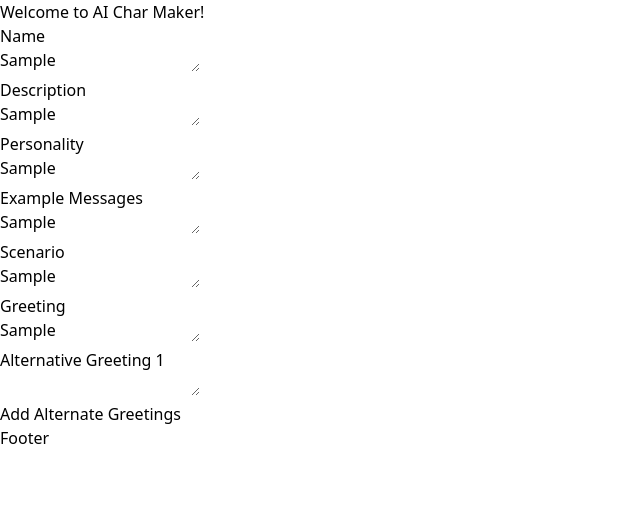
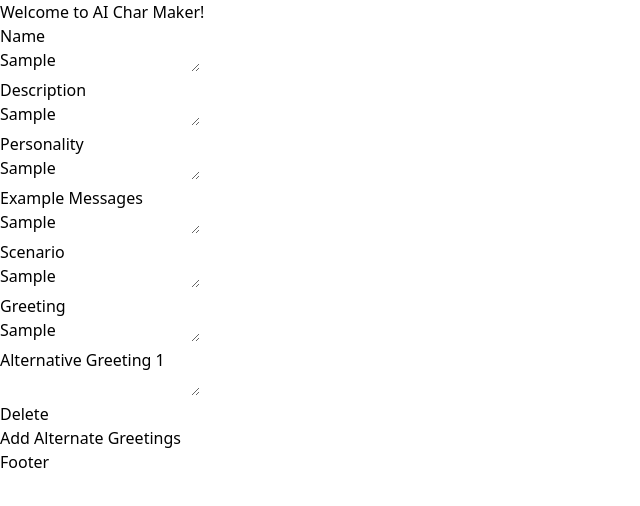
Before and after one commit to DJTX97/char-maker, a React (Vite) app: page / in a window 1280 px wide. Both pictures are taken after typing "Sample", "Sample", "Sample", "Sample", "Sample", "Sample" into the empty fields and a click on the button "Add Alternate Greetings". Shown: the top 506 px of the page, without its empty margins (0-640 px from the left). Built offline with nearby package versions, Linux system fonts and the light colour scheme.

Commit message:
fix: fixed dynamic input functionality

```diff
--- a/src/components/AltGreetings.tsx
+++ b/src/components/AltGreetings.tsx
@@ -1,12 +1,12 @@
 import Input from "./Input";
 import { useAtom } from "jotai/react";
 import { altGreetStore, altGreetType } from "../data/MainStore";
-import { useEffect, useState } from "react";
+import { useEffect } from "react";
 
 export default function AltGreetings() {
   const [altGreets, setAltGreets] = useAtom(altGreetStore);
 
-  const handleAddAltGreet = () => {
+  const handleAddGreet = () => {
     const greetIndex = altGreets.length + 1;
     setAltGreets((prevAltGreets: altGreetType[]) => [
       ...prevAltGreets,
@@ -18,20 +18,44 @@ export default function AltGreetings() {
     ]);
   };
 
+  const handleRemoveGreet = (id: string) => {
+    setAltGreets((prevAltGreets: altGreetType[]) =>
+      prevAltGreets.filter((altGreet) => altGreet.id !== id)
+    );
+    // Rename greetings to "Alternative Greeting 1, 2, 3..." up to altGreet.length
+    setAltGreets((prevAltGreets: altGreetType[]) => {
+      return prevAltGreets.map((altGreet, i) => {
+        altGreet.name = `Alternative Greeting ${i + 1}`;
+        return altGreet;
+      });
+    });
+  };
+
   useEffect(() => {
     console.log(altGreets);
   }, [altGreets]);
 
+  //Keys must be UNIQUE for dynamically added/removed inputs to avoid key overlap. (DON'T USE THEIR INDEX!)
   return (
     <div className="pt-12">
       <div className="flex flex-col gap-10">
-        {altGreets.map((altGreet, index) => (
-          <Input key={index} id={altGreet.id} name={altGreet.name} />
+        {altGreets.map((altGreet) => (
+          <div className="flex gap-5" key={altGreet.id}>
+            <Input id={altGreet.id} inputable={altGreet} />
+            <div className="flex items-center">
+              <button
+                onClick={() => handleRemoveGreet(altGreet.id)}
+                className="p-3 bg-black text-white"
+              >
+                Delete
+              </button>
+            </div>
+          </div>
         ))}
       </div>
       <div>
         <button
-          onClick={handleAddAltGreet}
+          onClick={handleAddGreet}
           className="mt-5 p-5 rounded-xl bg-gray-800 text-xl text-white"
         >
           Add Alternate Greetings
--- a/src/components/Input.tsx
+++ b/src/components/Input.tsx
@@ -2,16 +2,17 @@ import { useState, useEffect, useRef } from "react";
 import { useAtom } from "jotai";
 import {
   mainInputStore,
-  mainInputType,
   altGreetStore,
+  altGreetType
 } from "../data/MainStore";
 
 interface InputProps {
   id: string;
   name?: string;
+  inputable?: altGreetType;
 }
 
-export default function Input({ id, name }: InputProps) {
+export default function Input({ id, name, inputable }: InputProps) {
   const textareaRef = useRef<HTMLTextAreaElement>(null);
   const [textareaValue, setTextareaValue] = useState("");
   const [mainInputs, setMainInputs] = useAtom(mainInputStore);
@@ -23,22 +24,20 @@ export default function Input({ id, name }: InputProps) {
     const newValue = event.target.value;
     setTextareaValue(newValue);
 
-    if (mainInputs.map(input => input.id).includes(id)) {
-      setMainInputs(prevMainInputs =>
+    if (mainInputs.map((input) => input.id).includes(id)) {
+      setMainInputs((prevMainInputs) =>
         prevMainInputs.map((input) =>
           input.id === id ? { ...input, value: newValue } : input
         )
       );
-    } else if (altGreets.map(altGreet => altGreet.id).includes(id)) {
-      setAltGreets(prevAltGreets =>
+    } else if (altGreets.map((altGreet) => altGreet.id).includes(id)) {
+      setAltGreets((prevAltGreets) =>
         prevAltGreets.map((altGreet) =>
           altGreet.id === id ? { ...altGreet, value: newValue } : altGreet
         )
       );
     }
   };
-
-
 
   // Autosize textarea to fit content
   useEffect(() => {
@@ -49,10 +48,11 @@ export default function Input({ id, name }: InputProps) {
   }, [textareaValue]);
 
   return (
-    <div className="flex flex-col gap-3">
-      <div className="text-2xl font-semibold">{name}</div>
+    <div className="w-full flex flex-col gap-3">
+      <div className="text-2xl font-semibold">{inputable? inputable.name : name}</div>
       <textarea
         id={id}
+        name={id}
         ref={textareaRef}
         rows={1}
         value={textareaValue}
--- a/src/data/MainStore.ts
+++ b/src/data/MainStore.ts
@@ -18,3 +18,5 @@ export const mainInputStore = atom(mainInputs);
 
 const altGreets: altGreetType[] = AltGreetings
 export const altGreetStore = atom(altGreets);
+
+export const inputValue = atom("");
```
